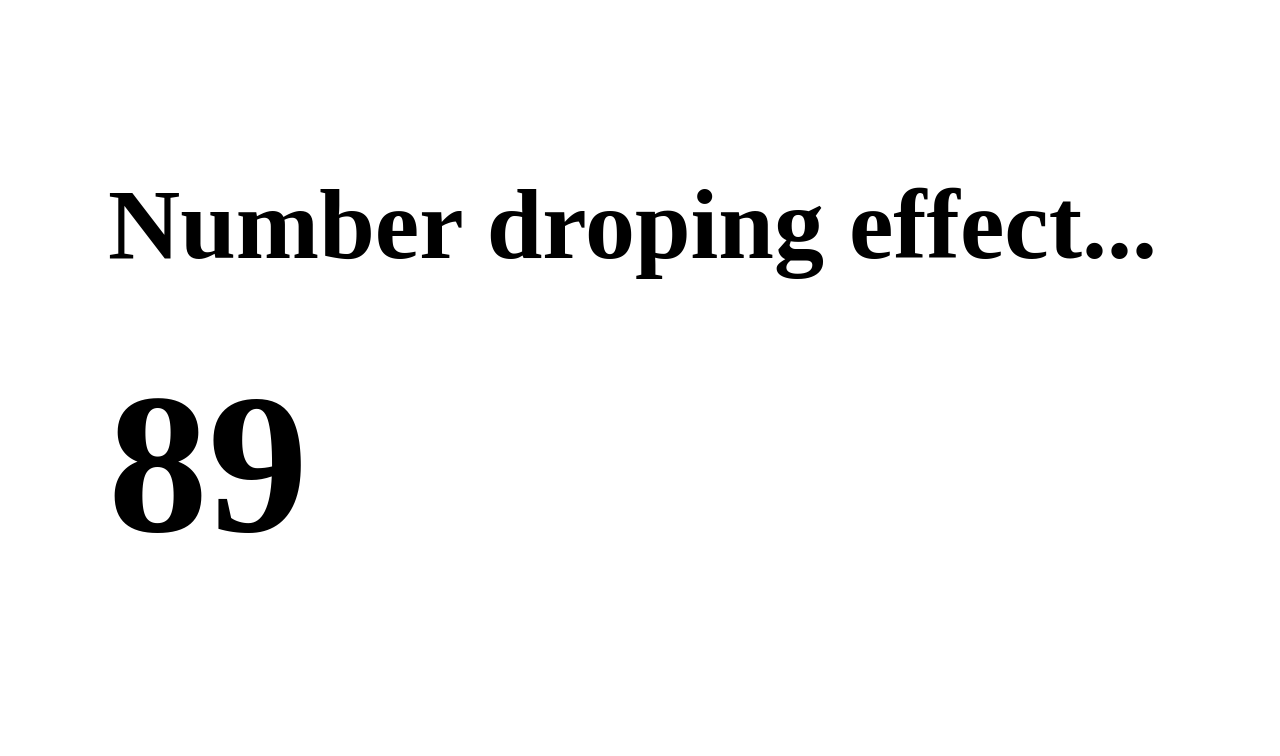
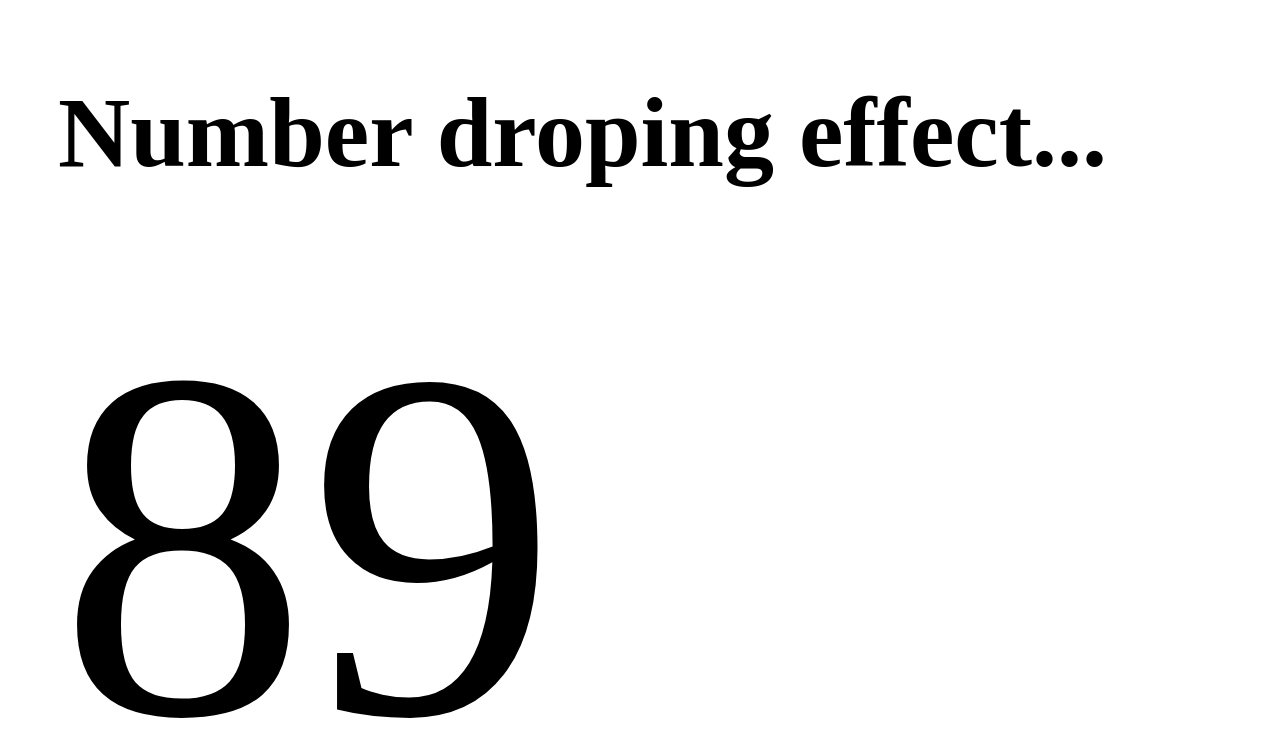
Before and after one commit to 6620913/miniprojects.github.io, a plain HTML site: page index.html in a window 1280 px wide. Drawn offline with Linux system fonts and the light colour scheme.

Commit message:
decoration

```diff
--- a/static/style.css
+++ b/static/style.css
@@ -1,11 +1,12 @@
 .number_effect{
-    font-size: 200px;
-    font-weight: 700;
+    font-size: 500px;
+    font-weight: 1000px;
 }
 .container{
     display: flex;
 
-    margin: 100px;
+    margin: 50px;
+    margin-top: 5px;
 }
 .content{
     display: block;
```
